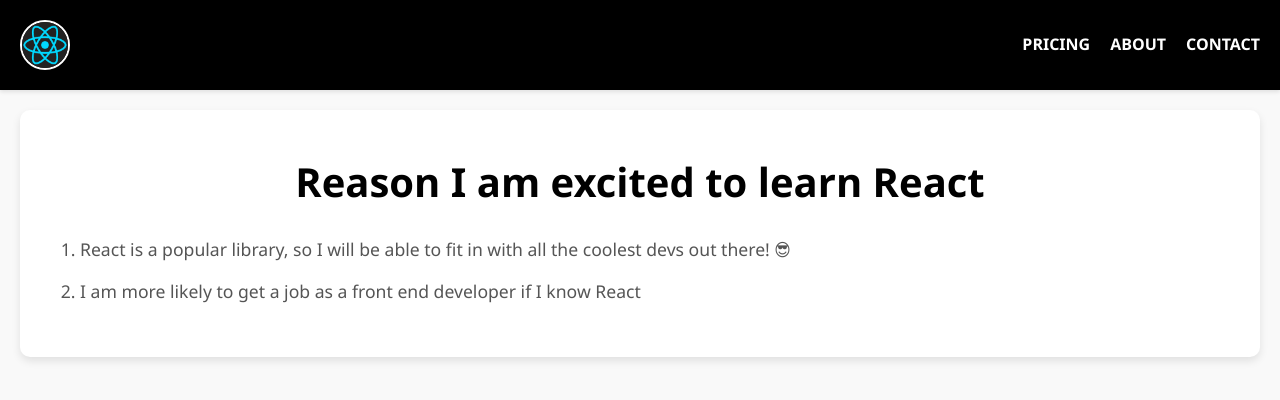
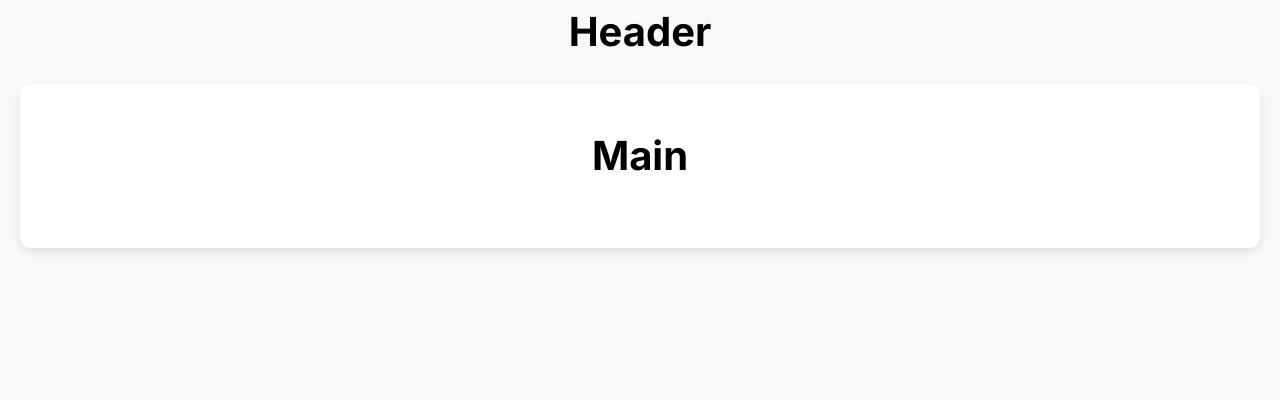
Before and after one commit to antonin97/vite-project, a React (Vite) app: page / in a window 1280 px wide. Shown: the top 400 px of the page. Built offline with nearby package versions, Linux system fonts and the light colour scheme.

Commit message:
challenge init part done

```diff
--- a/index.html
+++ b/index.html
@@ -3,6 +3,9 @@
   <head>
     <meta charset="UTF-8" />
     <link rel="icon" type="image/svg+xml" href="/vite.svg" />
+    <link rel="preconnect" href="https://fonts.googleapis.com">
+    <link rel="preconnect" href="https://fonts.gstatic.com" crossorigin>
+    <link href="https://fonts.googleapis.com/css2?family=Inter:wght@400;600;700&display=swap" rel="stylesheet">
     <link rel="stylesheet" href="/src/styles/global.css">
     <meta name="viewport" content="width=device-width, initial-scale=1.0" />
     <title>Vite + React</title>
--- /dev/null
+++ b/src/App.jsx
@@ -0,0 +1,12 @@
+import Navbar from './components/Navbar'
+import Main from "./components/Main"
+
+
+export default function App() {
+    return (
+        <>
+            <Navbar />
+            <Main />
+        </>
+    )
+}
--- a/src/components/Header.jsx
+++ /dev/null
@@ -1,18 +0,0 @@
-import logo from '../assets/react-logo.png'
-
-
-
-export default function Header() {
-    return (
-        <header className="header">
-            <img className="logo" src={logo} />
-            <nav className="nav">
-            <ul className="my-ul">
-                <li className="nav-item">Pricing</li>
-                <li className="nav-item">About</li>
-                <li className="nav-item">Contact</li>
-            </ul>
-        </nav>
-        </header>
-    )
-}
--- /dev/null
+++ b/src/components/Main.jsx
@@ -0,0 +1,7 @@
+export default function MainContent() {
+    return (
+        <main>
+            <h1>Main</h1>
+        </main>
+    )
+}
--- a/src/components/MainContent.jsx
+++ /dev/null
@@ -1,11 +0,0 @@
-export default function MainContent() {
-    return (
-        <main>
-            <h1>Reason I am excited to learn React</h1>
-            <ol>
-                <li>React is a popular library, so I will be able to fit in with all the coolest devs out there! 😎</li>
-                <li>I am more likely to get a job as a front end developer if I know React</li>
-            </ol>
-        </main>
-    )
-}
--- /dev/null
+++ b/src/components/Navbar.jsx
@@ -0,0 +1,11 @@
+import logo from '../assets/react-logo.png'
+
+
+
+export default function Header() {
+    return (
+        <nav>
+            <h1>Header</h1>
+        </nav>
+    )
+}
--- a/src/main.jsx
+++ b/src/main.jsx
@@ -1,19 +1,6 @@
 import { createRoot } from "react-dom/client"
 const root = createRoot(document.getElementById("root"))
 
-import Header from './components/Header'
-import MainContent from "./components/MainContent"
+import App from './App'
 
-
-function Page() {
-    return (
-        <>
-            <Header />
-            <MainContent />
-        </>
-    )
-}
-
-root.render(
-    <Page />
-)
+root.render(<App />)
--- a/src/styles/global.css
+++ b/src/styles/global.css
@@ -64,6 +64,8 @@
 }
 
 h1 {
+  font-family: 'Inter', sans-serif;
+  font-weight: 700; /* Bold */
   font-size: 2.5rem;
   color: #000000; /* Bright magenta */
   margin-bottom: 20px;
```
